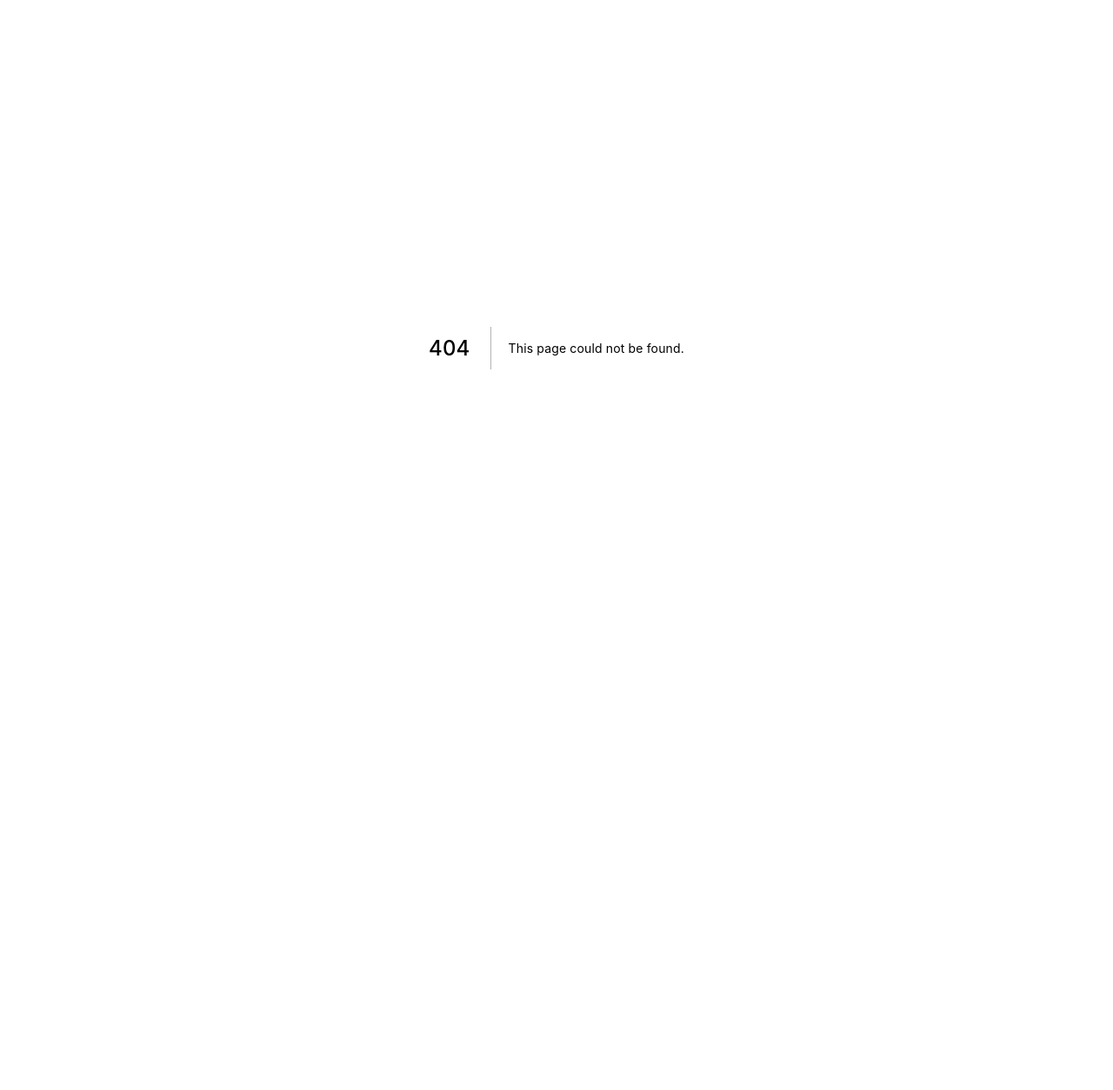
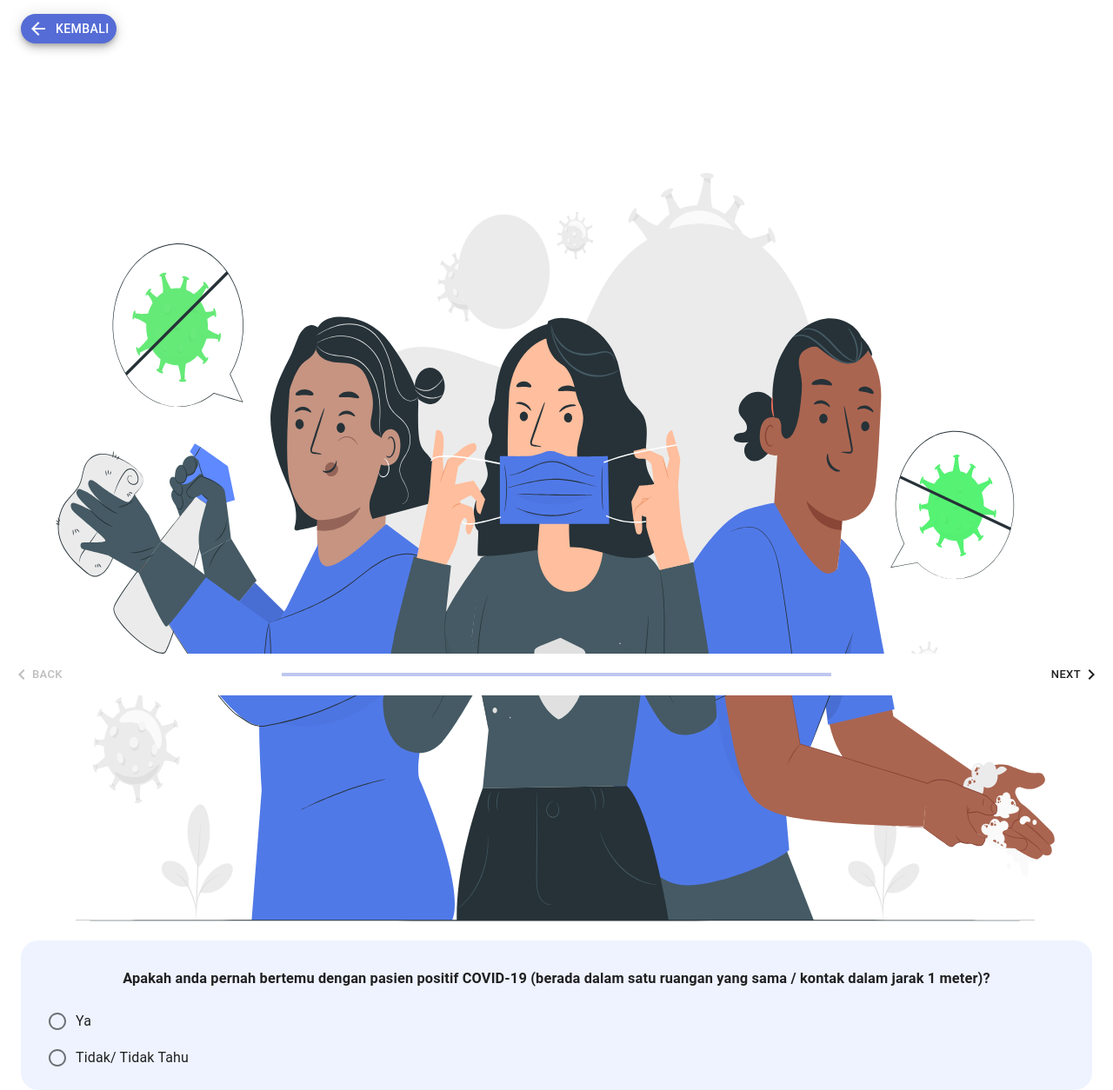
Before and after one commit to ihsanrabb/sadari-covid, a Next.js app: page /diagnosis-page/question in a window 1280 px wide. Before the commit this address had no page. Shown: the whole page at 87% size. Before the commit the page ends 800 px from the top, so only its background shows below. Built offline with nearby package versions, Linux system fonts and the light colour scheme.

Commit message:
creare question page

```diff
--- /dev/null
+++ b/components/QuestionHero.js
@@ -0,0 +1,39 @@
+import { makeStyles } from '@material-ui/core/styles';
+import Fab from '@material-ui/core/Fab';
+import ArrowBackIcon from '@material-ui/icons/ArrowBack';
+import { useRouter } from 'next/router'
+
+const useStyles = makeStyles((theme) => ({
+  extendedIcon: {
+    marginRight: theme.spacing(1),
+  },
+  fabWrap: {
+    marginTop: '1rem'
+  },
+  imgHero: {
+    width: '100%'
+  },
+}));
+
+const QuestionHero = () => {
+  const classes = useStyles();
+  const router = useRouter()
+
+  return (
+    <>
+      <Fab
+          variant="extended"
+          size="small"
+          color="primary"
+          className={classes.fabWrap}
+          onClick={() => router.push('/diagnosis-page')}
+      >
+      <ArrowBackIcon className={classes.extendedIcon} />
+        Kembali
+      </Fab>
+      <img src="/img/question-hero.svg" alt="protective wear" className={classes.imgHero} />
+    </>
+  )
+}
+
+export default QuestionHero
--- /dev/null
+++ b/pages/diagnosis-page/question.js
@@ -0,0 +1,168 @@
+import QuestionHero from '../../components/QuestionHero'
+import Container from '@material-ui/core/Container'
+import { useTheme } from '@material-ui/core/styles';
+import MobileStepper from '@material-ui/core/MobileStepper';
+import Button from '@material-ui/core/Button';
+import KeyboardArrowLeft from '@material-ui/icons/KeyboardArrowLeft';
+import KeyboardArrowRight from '@material-ui/icons/KeyboardArrowRight';
+import { useState } from 'react'
+import styles from '../../styles/pages/question.module.scss'
+import Radio from '@material-ui/core/Radio';
+import RadioGroup from '@material-ui/core/RadioGroup';
+import FormControlLabel from '@material-ui/core/FormControlLabel';
+import FormControl from '@material-ui/core/FormControl';
+import Slide from '@material-ui/core/Slide';
+
+const QuestionPage = () => {
+  const theme = useTheme();
+  const [activeStep, setActiveStep] = useState(0);
+  const [answer, setAnswer] = useState({
+    question1: "",
+    question2: "",
+    question3: "",
+    question4: "",
+    question5: ""
+  });
+  const [checked, setChecked] = useState(true);
+
+  const handleAnswer = e => {
+    const {name, value} = e.target;
+    setAnswer(prevState => ({
+      ...prevState,
+      [name] : value
+    }))
+  }
+
+  const handleNext = () => {
+    setActiveStep((prevActiveStep) => prevActiveStep + 1);
+    handleAnimation()
+  };
+
+  const handleBack = () => {
+    setActiveStep((prevActiveStep) => prevActiveStep - 1);
+    handleAnimation()
+  };
+
+  const handleSubmit = () => {
+    console.log('submit', answer)
+  }
+
+  function handleAnimation() {
+    setChecked((prev) => !prev);
+    setTimeout(() => {
+      setChecked((prev) => !prev);
+    }, 300)
+  }
+
+  function getStepContent(step) {
+    switch (step) {
+      case 0 :
+        return (
+          <div className={styles["question-wrap"]}>
+            <h3>Apakah anda pernah bertemu dengan pasien positif COVID-19 (berada dalam satu ruangan yang sama / kontak dalam jarak 1 meter)?</h3>
+            <FormControl component="fieldset">
+              <RadioGroup aria-label="gender" name="question1" value={answer.question1} onChange={handleAnswer}>
+                <FormControlLabel value="1" control={<Radio />} label="Ya" />
+                <FormControlLabel value="2" control={<Radio />} label="Tidak/ Tidak Tahu" />
+              </RadioGroup>
+            </FormControl>
+          </div>
+        )
+      case 1 :
+        return (
+          <div className={styles["question-wrap"]}>
+            <h3>Apakah anda pernah berkunjung ke negara terjangkit/di area transmisi lokal COVID-19 dalam 14 hari?</h3>
+            <FormControl component="fieldset">
+              <RadioGroup aria-label="gender" name="question2" value={answer.question2} onChange={handleAnswer}>
+                <FormControlLabel value="1" control={<Radio />} label="Ya" />
+                <FormControlLabel value="2" control={<Radio />} label="Tidak" />
+              </RadioGroup>
+            </FormControl>
+          </div>
+        )
+      case 2 :
+        return (
+          <div className={styles["question-wrap"]}>
+            <h3>Saya pergi keluar rumah</h3>
+            <FormControl component="fieldset">
+              <RadioGroup aria-label="gender" name="question3" value={answer.question3} onChange={handleAnswer}>
+                <FormControlLabel value="1" control={<Radio />} label="Ya" />
+                <FormControlLabel value="2" control={<Radio />} label="Tidak" />
+              </RadioGroup>
+            </FormControl>
+          </div>
+        )
+      case 3 :
+        return (
+          <div className={styles["question-wrap"]}>
+            <h3>Saya menggunakan transportasi umum(transportasi online, angkot, bus, taksi, kereta)</h3>
+            <FormControl component="fieldset">
+              <RadioGroup aria-label="gender" name="question4" value={answer.question4} onChange={handleAnswer}>
+                <FormControlLabel value="1" control={<Radio />} label="Ya" />
+                <FormControlLabel value="2" control={<Radio />} label="Tidak" />
+              </RadioGroup>
+            </FormControl>
+          </div>
+        )
+      case 4 :
+        return (
+          <div className={styles["question-wrap"]}>
+            <h3>Saya memakai masker pada saat berkumpul dengan orang lain</h3>
+            <FormControl component="fieldset">
+              <RadioGroup aria-label="gender" name="question5" value={answer.question5} onChange={handleAnswer}>
+                <FormControlLabel value="1" control={<Radio />} label="Ya" />
+                <FormControlLabel value="2" control={<Radio />} label="Tidak" />
+              </RadioGroup>
+            </FormControl>
+          </div>
+        )
+      default :
+        return 'default content'
+    }
+  }
+
+  function nextButtonContent(step) {
+    switch (step) {
+      case 4:
+        return (
+          <Button size="small" onClick={handleSubmit}>
+            Finish
+            {theme.direction === 'rtl' ? <KeyboardArrowLeft /> : <KeyboardArrowRight />}
+          </Button>
+        )
+      default:
+        return (
+          <Button size="small" onClick={handleNext} disabled={activeStep === 4}>
+            Next
+            {theme.direction === 'rtl' ? <KeyboardArrowLeft /> : <KeyboardArrowRight />}
+          </Button>
+        )
+    }
+  }
+
+  return (
+    <Container>
+      <QuestionHero />
+
+      <Slide direction="right" in={checked} mountOnEnter unmountOnExit>
+        {getStepContent(activeStep)}
+      </Slide>
+
+      <MobileStepper
+        variant="progress"
+        steps={5}
+        position="bottom"
+        activeStep={activeStep}
+        nextButton={nextButtonContent(activeStep)}
+        backButton={
+          <Button size="small" onClick={handleBack} disabled={activeStep === 0}>
+            {theme.direction === 'rtl' ? <KeyboardArrowRight /> : <KeyboardArrowLeft />}
+            Back
+          </Button>
+        }
+      />
+    </Container>
+  )
+}
+
+export default QuestionPage
--- /dev/null
+++ b/styles/pages/question.module.scss
@@ -0,0 +1,15 @@
+.question-wrap {
+    background-color: #EEF3FF;
+    padding: 1rem 2rem;
+    border-radius: 20px;
+    // margin-top: 1rem;
+    h3 {
+        text-align: center;
+    }
+}
+
+.nav-wrapper {
+    position: fixed;
+    bottom: 0;
+    width: 100%;
+}
```
